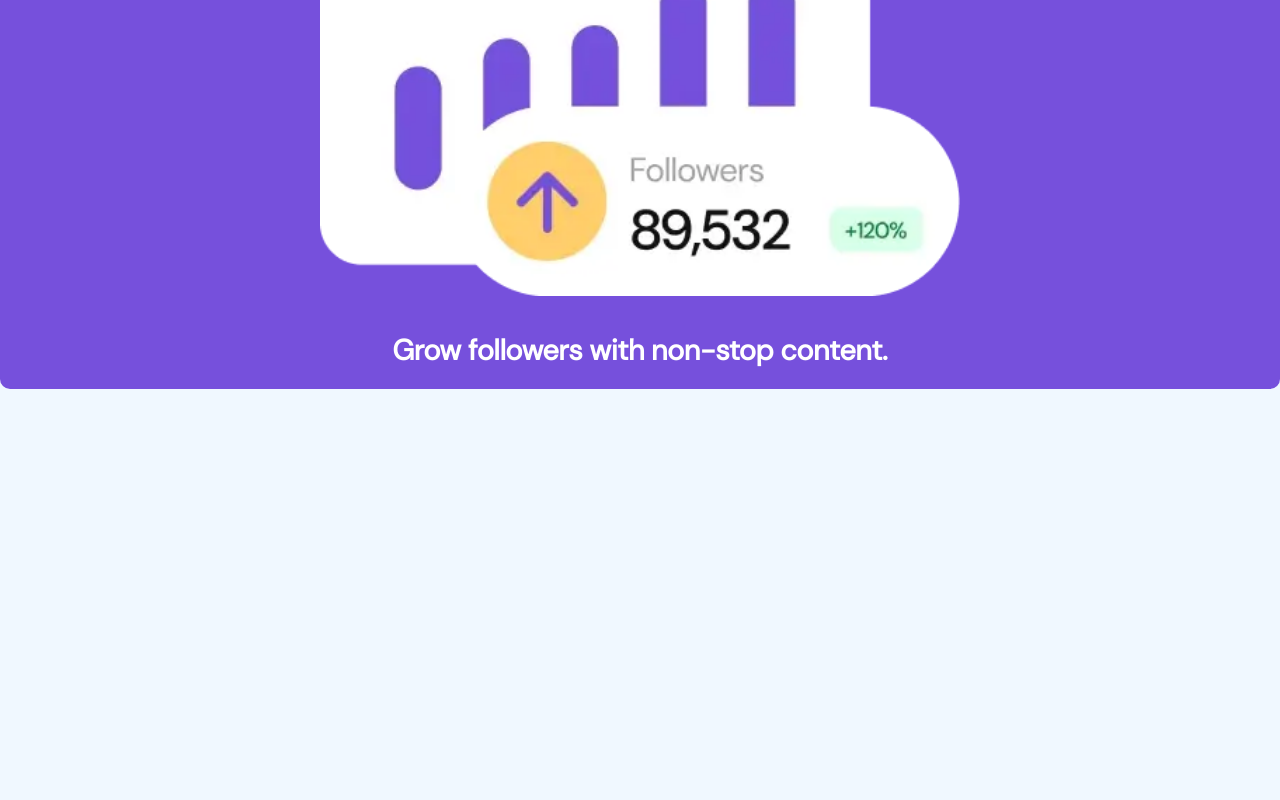
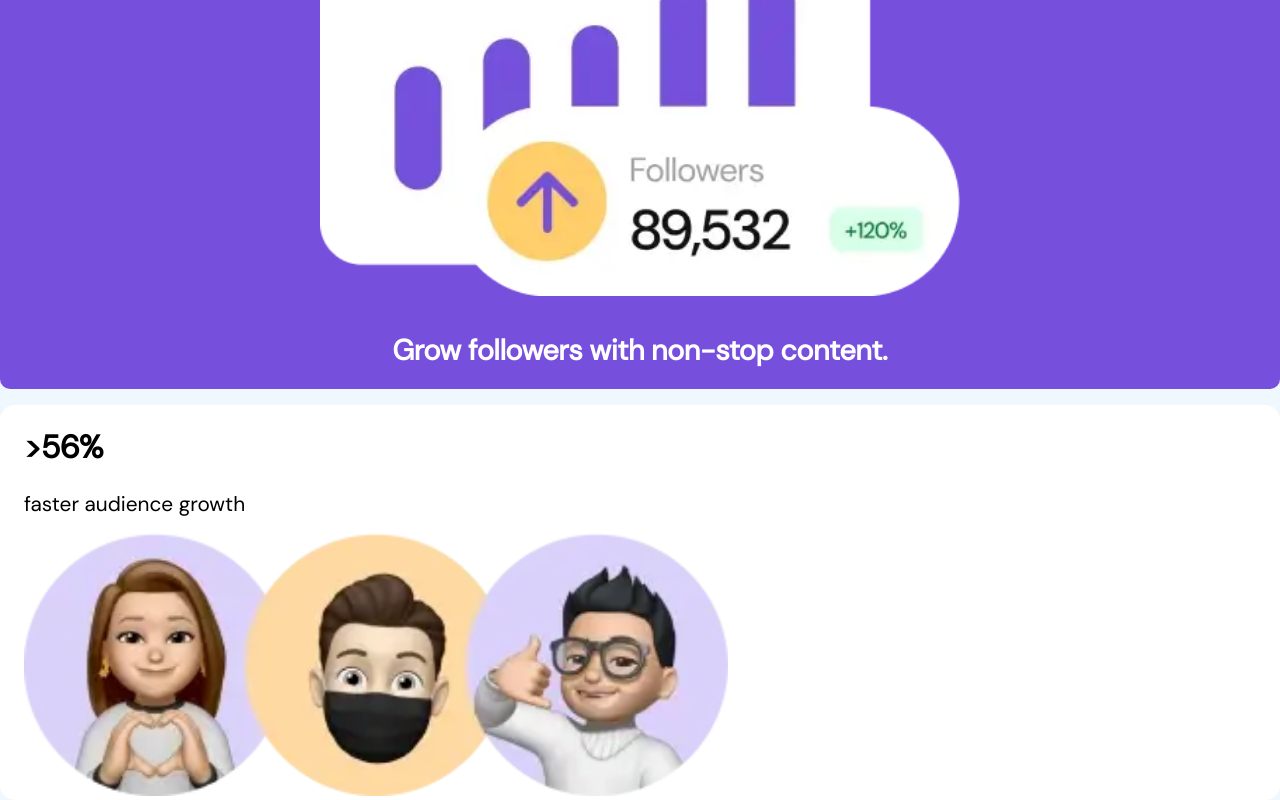
Before and after one commit to sehajwadhwa/Bento-grid, a React (Create React App) app: page / in a window 1280 px wide. Shown: the part 2380-3180 px from the top of the page. Before the commit the page ends 2769 px from the top, so only its background shows below. Built offline with nearby package versions, Linux system fonts and the light colour scheme.

Commit message:
Audience Growth component

```diff
--- a/src/App.js
+++ b/src/App.js
@@ -5,6 +5,7 @@ import ManageAccounts from "./components/ManageAccounts/ManageAccounts";
 import MaintainSchedule from "./components/MaintainSchedule/MaintainSchedule";
 import SchduleSocialMedia from "./components/ScheduleSocialMedia/SchduleSocialMedia";
 import GrowFollowers from "./components/GrowFollowers/GrowFollowers";
+import AudienceGrowth from "./components/AudienceGrowth/AudienceGrowth";
 function App() {
   return (
     <div className="App">
@@ -13,6 +14,7 @@ function App() {
       <MaintainSchedule />
       <SchduleSocialMedia />
       <GrowFollowers />
+      <AudienceGrowth />
     </div>
   );
 }
--- a/src/components/AudienceGrowth/AudienceGrowth.jsx
+++ b/src/components/AudienceGrowth/AudienceGrowth.jsx
@@ -0,0 +1,19 @@
+import React from "react";
+import growthimage from "../../assets/images/illustration-audience-growth.webp";
+import "./AudienceGrowth.scss";
+
+const AudienceGrowth = () => {
+  return (
+    <div className="audienceGrowth">
+      <div className="audienceGrowth__heading">
+        <h1> >56% </h1>
+      </div>
+      <div className="audienceGrowth__text">faster audience growth</div>
+      <div className="audienceGrowth__image">
+        <img src={growthimage} alt="audience growth" />
+      </div>
+    </div>
+  );
+};
+
+export default AudienceGrowth;
--- a/src/components/AudienceGrowth/AudienceGrowth.scss
+++ b/src/components/AudienceGrowth/AudienceGrowth.scss
@@ -0,0 +1,27 @@
+@use "../../styles/partials/fonts" as *;
+@use "../../styles/partials/variables" as *;
+@use "../../styles/partials/mixins" as *;
+
+.audienceGrowth {
+  background-color: $white;
+  margin-top: 1rem;
+  border-radius: 15px;
+  display: flex;
+  flex-direction: column;
+  align-items: flex-start;
+  padding-left: 1.5rem;
+
+  &__heading {
+    font-family: "DM Sans";
+  }
+  &__text {
+    font-family: "DM Sans";
+    font-size: 1.3rem;
+  }
+  &__image {
+    margin-top: 1rem;
+    img {
+      width: 55vw;
+    }
+  }
+}
```
